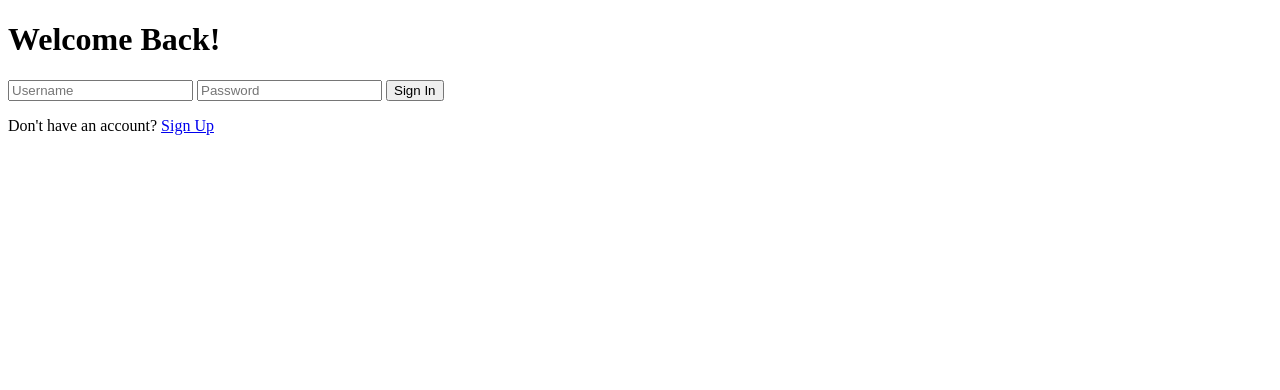
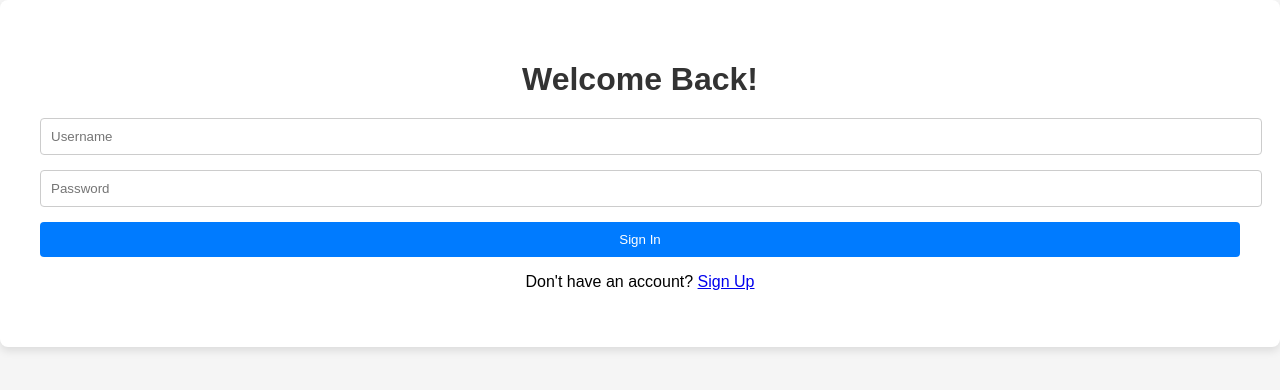
Before and after one commit to abishekvh/Sanke, a plain HTML site: page sign.htm in a window 1280 px wide. Drawn offline with Linux system fonts and the light colour scheme.

Commit message:
Update sign.htm

```diff
--- a/sign.htm
+++ b/sign.htm
@@ -3,7 +3,7 @@
 <head>
   <meta charset="UTF-8">
   <title>Sign In</title>
-  <link rel="stylesheet" href="styles.css">
+  <link rel="stylesheet" href="style3.css">
   <link href="https://fonts.googleapis.com/css2?family=Open+Sans:wght@400;500;600;700&display=swap" rel="stylesheet">
 </head>
 <body>
```
